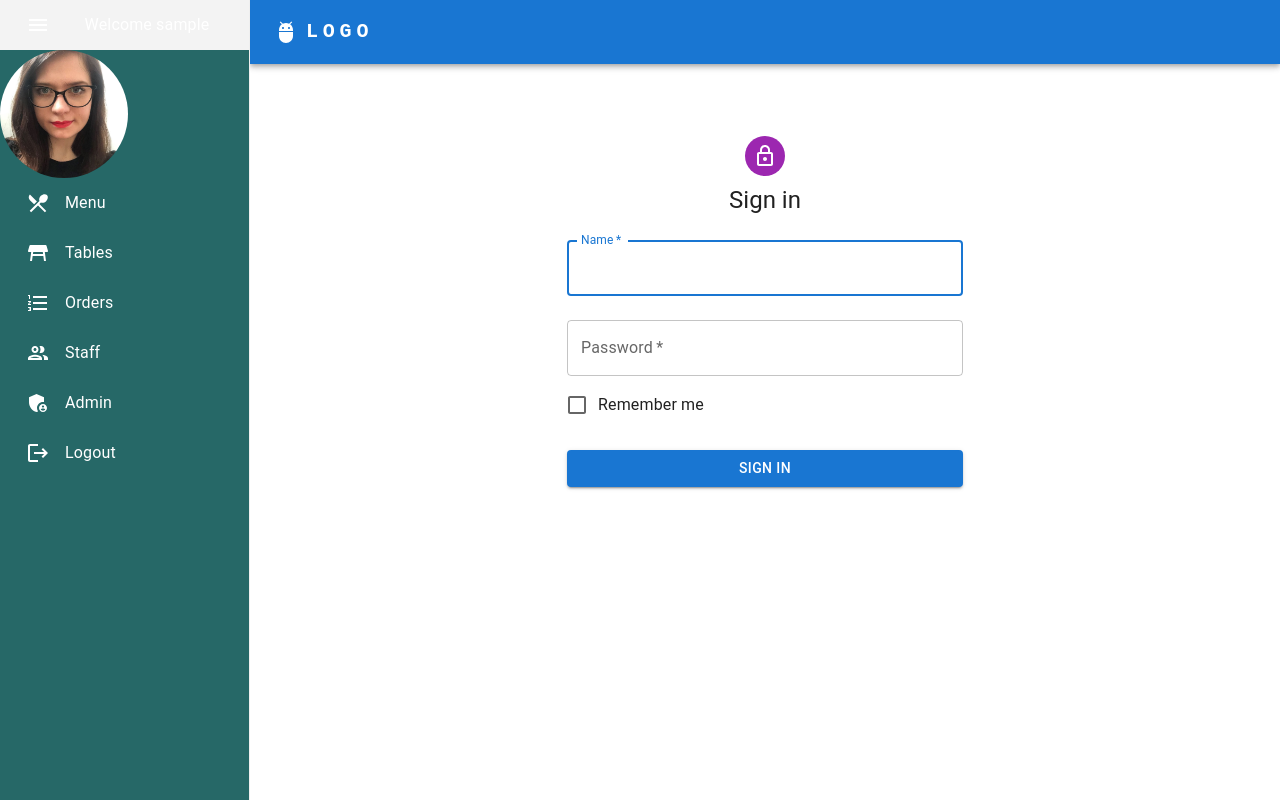
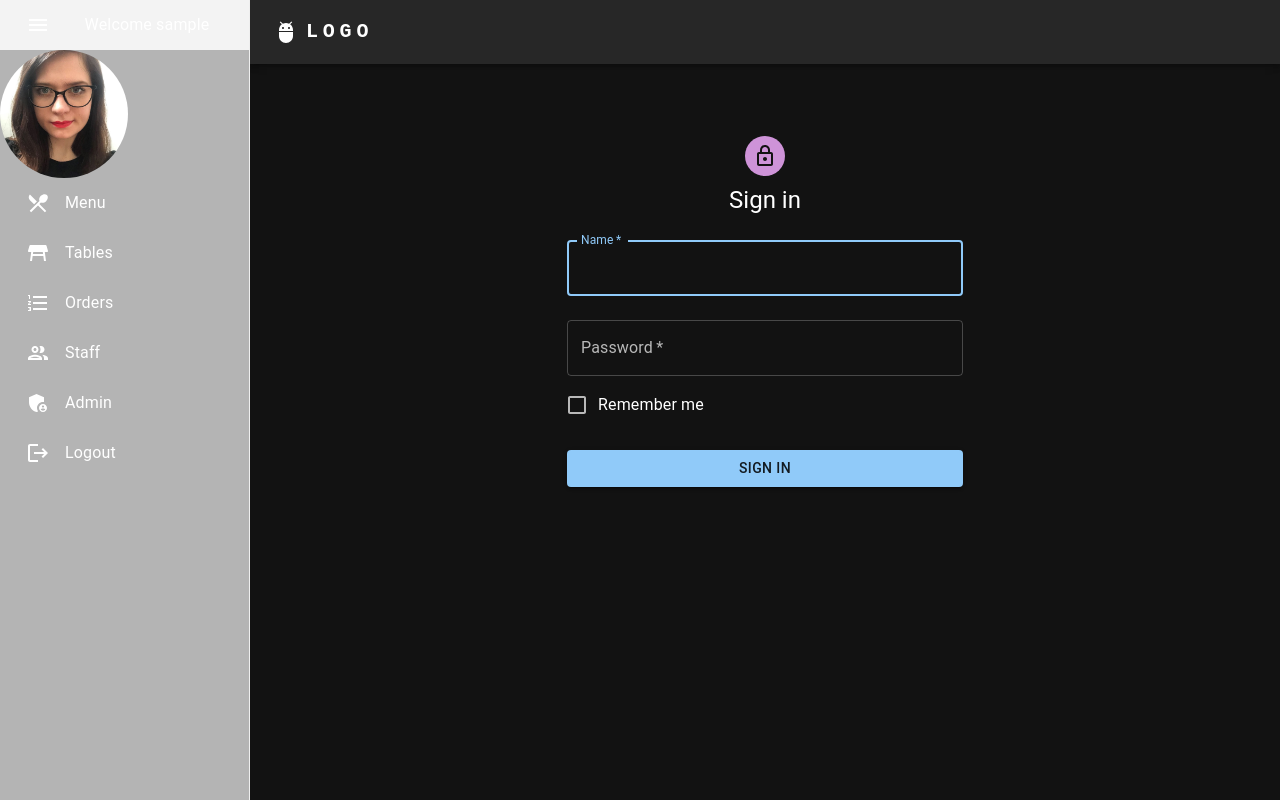
Before and after one commit to jaaahooou/restaurantDashboard, a React (Create React App) app in the folder frontend/frontend/: page /login in a window 1280 px wide. Built offline with nearby package versions, Linux system fonts and the light colour scheme; sample sign-in values are in the browser's storage.

Commit message:
dark theme

```diff
--- a/frontend/frontend/src/App.js
+++ b/frontend/frontend/src/App.js
@@ -1,6 +1,8 @@
 import React from "react";
 import { Routes, Route, BrowserRouter as Router } from "react-router-dom";
 import { AuthProvider } from "./context/AuthContext";
+import { ThemeProvider, createTheme } from '@mui/material/styles';
+import CssBaseline from '@mui/material/CssBaseline';
 
 import Dashboard from "./screens/dashboard";
 import DishMenu from "./screens/DishMenu";
@@ -15,8 +17,18 @@ import PrivateRoutes from "./utils/PrivateRoute";
 import MenuSidebar from "./components/MenuSidebar";
 import ResponsiveAppBar from "./components/ResponsiveAppBar";
 
+
+const darkTheme = createTheme({
+  palette: {
+    mode: 'dark',
+  },
+});
+
+
 function App() {
   return (
+    <ThemeProvider theme={darkTheme}>
+      <CssBaseline />
     <Router>
        <AuthProvider>
       <div id="app" style={({ height: "100vh" }, { display: "flex" })}>
@@ -44,6 +56,7 @@ function App() {
       </div>
         </AuthProvider>
     </Router>
+    </ThemeProvider>
   );
 }
 
--- a/frontend/frontend/src/components/MenuSidebar.jsx
+++ b/frontend/frontend/src/components/MenuSidebar.jsx
@@ -1,6 +1,8 @@
 import React, { useContext } from "react";
 import { useState } from "react";
 import { Sidebar, Menu, MenuItem, useProSidebar } from "react-pro-sidebar";
+import { ThemeProvider, createTheme } from '@mui/material/styles';
+import CssBaseline from '@mui/material/CssBaseline';
 
 import { Link } from "react-router-dom";
 
@@ -17,6 +19,13 @@ import LoginIcon from "@mui/icons-material/Login";
 import LogoutIcon from "@mui/icons-material/Logout";
 import DashboardIcon from "@mui/icons-material/Dashboard";
 import AuthContext from "./../context/AuthContext";
+
+const darkTheme = createTheme({
+  palette: {
+    mode: 'dark',
+  },
+});
+
 
 const Item = ({ title, to, icon }) => {
   return (
@@ -48,13 +57,16 @@ const MenuSidebar = () => {
   };
 
   return (
+    <ThemeProvider theme={darkTheme}>
+    <CssBaseline />
+
     <div id="App" style={({ height: "100vh" }, { display: "flex" })}>
       <Sidebar
         breakPoint="md"
         transitionDuration={800}
-        style={{ height: "100vh", color: "white" }}
-        backgroundColor="rgb(38, 104, 103)"
-        rtl={false}
+        style={{ height: "100vh"}}
+
+
       >
         <Menu>
           <MenuItem
@@ -100,6 +112,7 @@ const MenuSidebar = () => {
         </Menu>
       </Sidebar>
     </div>
+    </ThemeProvider>
   );
 };
 
--- a/frontend/frontend/src/components/ResponsiveAppBar.jsx
+++ b/frontend/frontend/src/components/ResponsiveAppBar.jsx
@@ -4,23 +4,19 @@ import Box from "@mui/material/Box";
 import Toolbar from "@mui/material/Toolbar";
 import IconButton from "@mui/material/IconButton";
 import Typography from "@mui/material/Typography";
-import Menu from "@mui/material/Menu";
+
 import MenuIcon from "@mui/icons-material/Menu";
 import Container from "@mui/material/Container";
-import Avatar from "@mui/material/Avatar";
-import Button from "@mui/material/Button";
-import Tooltip from "@mui/material/Tooltip";
-import MenuItem from "@mui/material/MenuItem";
+
 import AdbIcon from "@mui/icons-material/Adb";
 import { useProSidebar } from "react-pro-sidebar";
 
-const pages = ["Products", "Pricing", "Blog"];
-const settings = ["Profile", "Account", "Dashboard", "Logout"];
+
 
 function ResponsiveAppBar() {
-  const [anchorElNav, setAnchorElNav] = React.useState(null);
 
-  const { collapseSidebar, toggleSidebar, collapsed, toggled, broken, rtl } =
+
+  const { collapseSidebar, toggleSidebar, toggled, } =
     useProSidebar();
   const toggle = () => {
     toggleSidebar();
--- a/frontend/frontend/src/screens/login/index.jsx
+++ b/frontend/frontend/src/screens/login/index.jsx
@@ -15,7 +15,11 @@ import Container from "@mui/material/Container";
 import { createTheme, ThemeProvider } from "@mui/material/styles";
 import AuthContext from "./../../context/AuthContext";
 
-const theme = createTheme();
+const darkTheme = createTheme({
+  palette: {
+    mode: 'dark',
+  },
+});
 
 export default function SignIn() {
   let { loginUser } = useContext(AuthContext);
@@ -29,7 +33,7 @@ export default function SignIn() {
   // };
 
   return (
-    <ThemeProvider theme={theme}>
+    <ThemeProvider theme={darkTheme}>
       <Container component="main" maxWidth="xs">
         <CssBaseline />
         <Box
--- /dev/null
+++ b/frontend/frontend/src/theme.js
@@ -0,0 +1,2 @@
+import { createContext, useState, useMemo } from "react";
+import { createTheme } from "@mui/material/styles";
```
Also changed, not shown: 1 other file (tests, documents, lock files or other folders).
